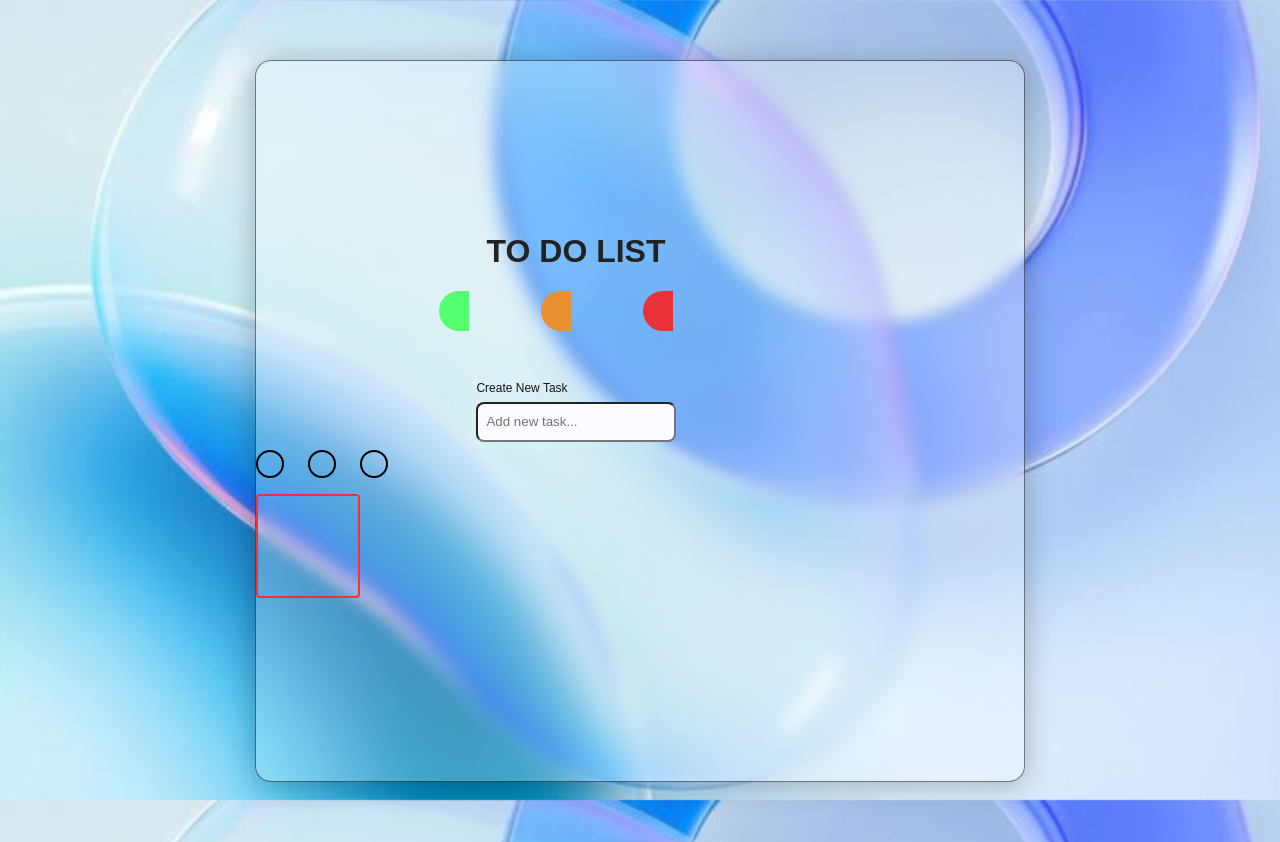
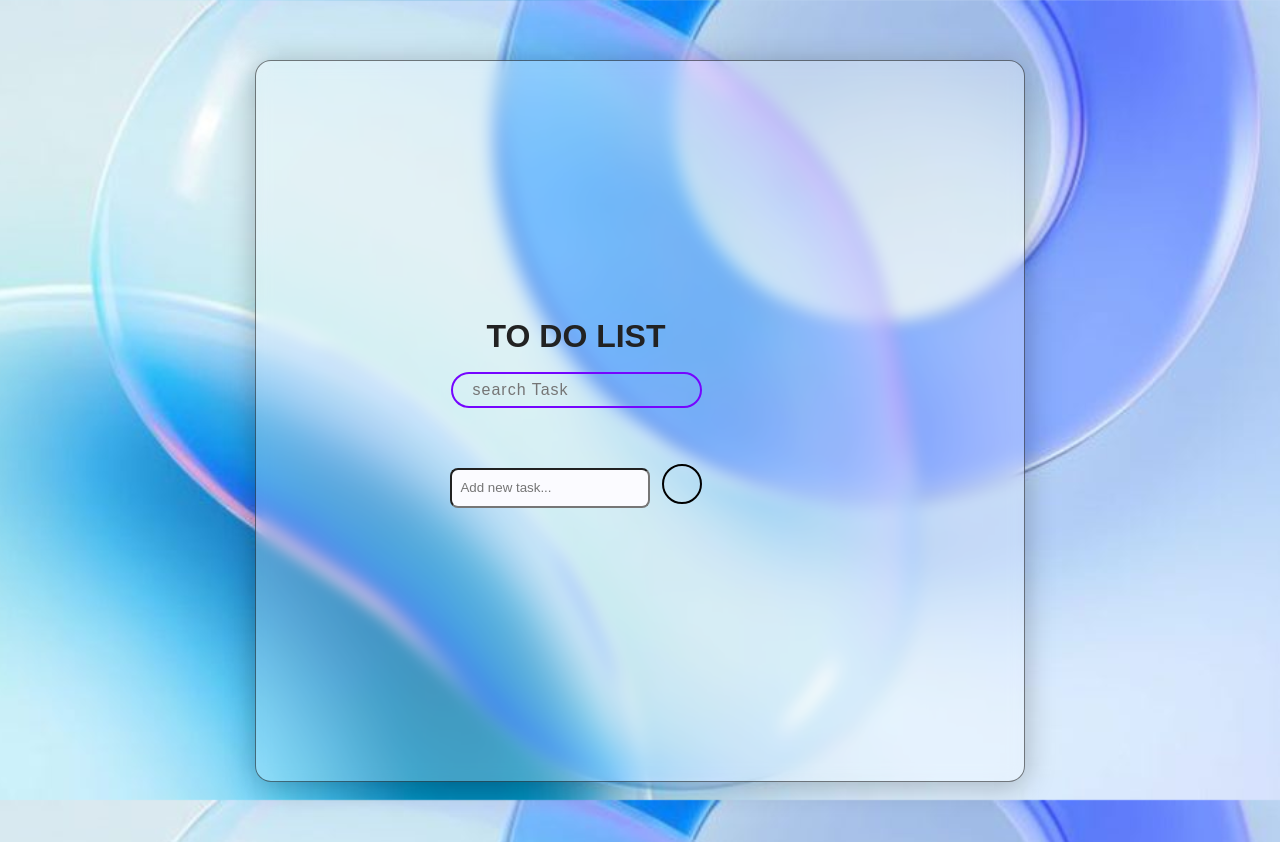
Before and after one commit to luckycungwa/todo-app, a React (Create React App) app: page / in a window 1280 px wide. Built offline with nearby package versions, Linux system fonts and the light colour scheme.

Commit message:
Added Search functionality

```diff
--- a/src/App.css
+++ b/src/App.css
@@ -27,23 +27,13 @@ body {
   background-color: #6bcce8;
 }
 /* Colour priority */
-.low {
-  border-left: 30px solid #56ff72;
-  border-radius: 25px;
-}
-.medium {
 
-  border-left: 30px solid #e99132;
-}
 /* fill on hover */
 .low:hover .medium:hover .high:hover {
   border-radius: 50%;
   width: 100px;
 }
 
-.high {
-  border-left: 30px solid #e93238;
-}
 
 .strike {
   font-weight: bold;
@@ -438,40 +428,65 @@ span {
 /* colour/ priority selection elements */
 
 /* Dropdown option */
-.priority-btn {
-  display: flex;
+.round-option-button {
+  position: relative;
+  display: inline-block;
 }
 
-.option {
-  width: 24px;
-  height: 24px;
+.button-outline {
+  width: 40px;
+  height: 40px;
   border: 2px solid #000;
   border-radius: 50%;
-  margin-right: 8px;
+  outline: none;
   cursor: pointer;
+  background-color: transparent;
+  position: relative;
 }
 
-.primary {
-  border-width: 4px;
+.children-container {
+  display: flex;
+  justify-content: flex-start;
+  position: absolute;
+  flex-direction: row;
+  left: 0;
+  gap: 4px;
+  transition: opacity 0.3s ease-in-out;
 }
 
-.option.high {
+.child {
+  width: 40px;
+  height: 40px;
+  border-radius: 50%;
+  justify-content: flex-start;
+  position: relative;
+  flex-direction: row;
+}
+
+
+
+.high {
   background-color: #ff0d0d;
 }
 
-.option.low {
+.low {
   background-color: #159d15;
 }
 
-.option.medium {
+.medium {
   background-color: #ff702d;
 }
 
-.color-div {
-  width: 100px;
-  height: 100px;
-  margin-top: 16px;
-  border: 2px solid #ff2e2e;
-  border-radius: 4px;
-
+/* Search box design styles here */
+.search-input {
+  height: 1vh;
+  min-width: 12vw;
+  border: 2px solid #7505ff;
+  background: transparent;
+  padding: 12px 20px;
+  border-radius: 50px;
+  outline: none;
+  font-size: 16px;
+  color: #323232;
+  letter-spacing: 1px;
 }
--- a/src/comp/AddItem.jsx
+++ b/src/comp/AddItem.jsx
@@ -5,6 +5,8 @@ import PriorityBtn from "./PriorityBtn";
 function AddItem() {
   const [newTask, setNewTask] = useState("");
   const [todos, setTodos] = useState([]);
+  // search functionality here
+  const [searchTask, setSearchTask] = useState("");
 
   const handleInputChange = (e) => {
     //Monitor the user's input & alert if the iput was recorded
@@ -14,6 +16,9 @@ function AddItem() {
   const handleSubmit = (e) => {
     e.preventDefault();
     AddTask();
+  };
+  const Search = (e) => {
+    setSearchTask(e.target.value)
   };
 
   const AddTask = () => {
@@ -39,11 +44,6 @@ function AddItem() {
   };
 
   // Options/ priority buttons
-  const [selectedOption, setSelectedOption] = React.useState(null);
-
-  const handleOptionChange = (option) => {
-    setSelectedOption(option);
-  };
 
   return (
     <>
@@ -53,18 +53,24 @@ function AddItem() {
             <div className="form-section">
               <div className="">
                 <h1>TO DO LIST</h1>
-                <div className="userAccounts">
-                  <div className="icon low"></div>
-                  <div className="icon medium"></div>
-                  <div className="icon high"></div>
+                <div className="search">
+                  {/* search box contents */}
+                  <input
+                    className="search-input"
+                    placeholder="search Task"
+                    type="text"
+                    name="search"
+                    value={searchTask}
+                    onChange={Search}
+                  ></input>
                 </div>
 
                 <br />
                 <br />
-                <form className="userfield" onSubmit={handleSubmit}>
-                  <div className="input-field">
-                    <label className="label left">Create New Task</label>
-
+                <div className="btn-section">
+                  {/* <label className="label left">Create New Task</label> */}
+                  <form onSubmit={handleSubmit}>
+                    <div>
                       <input
                         className="input-field"
                         placeholder="Add new task..."
@@ -75,22 +81,25 @@ function AddItem() {
                       ></input>
                     </div>
                   </form>
+                  {/* Priority selection button */}
+                  <PriorityBtn />
+                </div>
+
                 {/* dropdown components */}
-                <div>
-                  <PriorityBtn
-                    selectedOption={selectedOption}
-                    onOptionChange={handleOptionChange}
-                  />
-                  <div
-                    className="color-div"
-
-                  ></div>
-                </div>
+                <div></div>
                 <div className="form-field">
                   <div className="">
                     {/* TABLE FOR WORKER INFORMATION DISPLAY */}
-                    {todos.map((task) => (
-                      <div key={task.id} >
+
+                    {todos
+                      .filter((task) =>
+
+                        task.value
+                          .toLowerCase()
+                          .includes(searchTask.toLowerCase())
+                      )
+                      .map((task) => (
+                        <div key={task.id}>
                           {/* set the values as per input and enable deletion from our component (Items)  */}
                           <Items todo={task} onDelete={deleteTask} />
                         </div>
--- a/src/comp/Items.jsx
+++ b/src/comp/Items.jsx
@@ -21,14 +21,10 @@ function Items({ todo, onDelete }) {
     setIsEdit(!isEdit);
   };
   // handle the priuority states
-  const handlePriority = () => {
-    // use states the priority is urgent or important (alternate between these states)
-    setPriority(!priority);
-  };
+
 
   return (
     <>
-      {/* THE ITEM COMPONENTS HERE */}
       {/* This is where each item (Index) from the array will be displayed contentEditable="plaintext-only"*/}
       <div className="form">
         {/* Delete corresponding task */}
--- a/src/comp/PriorityBtn.jsx
+++ b/src/comp/PriorityBtn.jsx
@@ -2,31 +2,24 @@ import React from "react";
 import { useState } from "react";
 
 function PriorityBtn() {
-  const [selectedOption, setSelectedOption] = useState(null);
+  const [isOpen, setIsOpen] = useState(false);
 
-  const handleOptionClick = (option) => {
-    setSelectedOption(option);
+  const handleClick = () => {
+    setIsOpen(!isOpen);
   };
 
   return (
-    <>
-      {/* Option button for selecting priority and category */}
-      <div className="priority-btn">
-        <div
-          className={`option ${selectedOption === "high" ? "high" : ""}`}
-          onClick={() => handleOptionClick("high")}
-        ></div>
-        <div
-          className={`option ${selectedOption === "low" ? "low" : ""}`}
-          onClick={() => handleOptionClick("low")}
-        ></div>
-        <div
-          className={`option ${selectedOption === "medium" ? "medium" : ""}`}
-          onClick={() => handleOptionClick("medium")}
-        ></div>
-      </div>
-    </>
+    <div className={`round-option-button${isOpen ? ' open' : ''}`}>
+      <button className="button-outline" onClick={handleClick}></button>
+      {isOpen && (
+        <div className="children-container">
+          <div className="child low"></div>
+          <div className="child medium"></div>
+          <div className="child high"></div>
+        </div>
+      )}
+    </div>
   );
-}
+};
 
 export default PriorityBtn;
```
Lines whose indentation alone changed are shown as unchanged.
